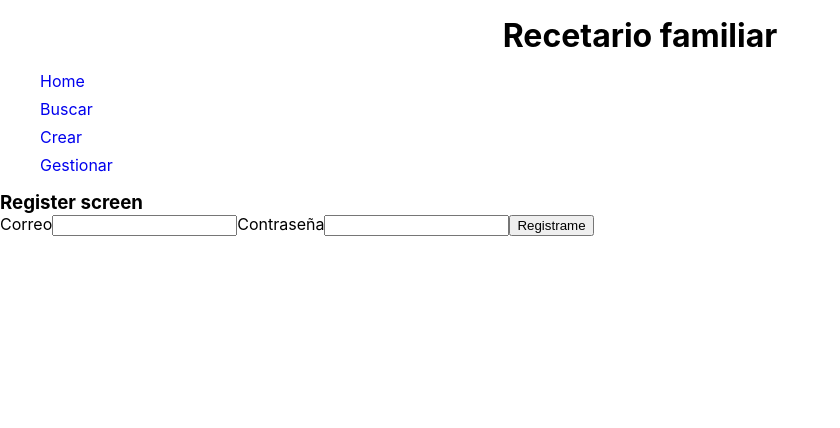
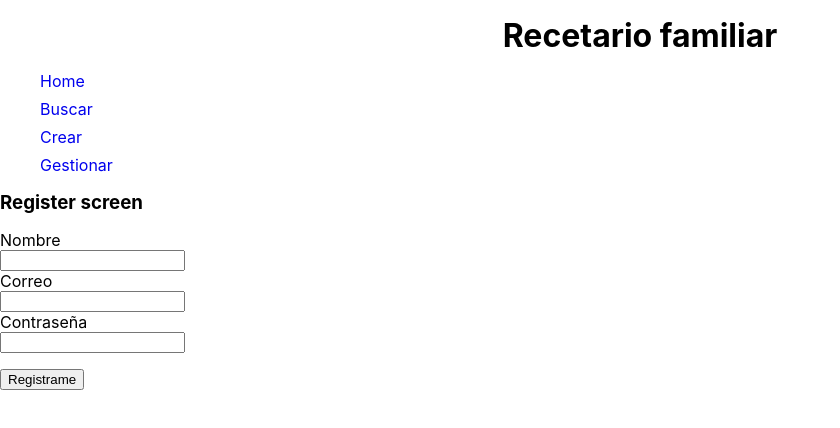
Before and after one commit to ernestopang513/recetarioFront, a React (Create React App) app: page /auth/register in a window 1280 px wide. Shown: the top 428 px of the page, without its empty margins (0-840 px from the left). Built offline with nearby package versions, Linux system fonts and the light colour scheme.

Commit message:
No logra registrar al usuario

```diff
--- a/src/components/auth/LoginScreen.js
+++ b/src/components/auth/LoginScreen.js
@@ -5,11 +5,7 @@ import { useForm } from '../../hooks/useForm';
 
 export const LoginScreen = ({setUid,setName}) => {
 
-    // const setUid = props.setUid;
-    // const setName = props.setName;
 
-
-    console.log(setUid)
     const [data, setData] = useState(null)
     const [loading, setLoading] = useState(false);
     const [error, seterror] = useState({
--- a/src/components/auth/RegisterScreen.js
+++ b/src/components/auth/RegisterScreen.js
@@ -1,32 +1,70 @@
 import React from 'react'
+import { useFetchCreateUsuario } from '../../hooks/useFetchCreateUsuario';
+import { useForm } from '../../hooks/useForm';
 
 export const RegisterScreen = () => {
+
+    const [{data, loading, error, msg}, postFuntion] = useFetchCreateUsuario()
+
+    const [formValues,handleInputChange, resetValues] = useForm()
+    const {correo = '', password = '', nombre = '', rol = 'USER_ROLE'} = formValues;
+
 
     const handleSubmit = async(e) => {
 
         e.preventDefault();
-        console.log('hola');
 
+        // console.log(formValues);
+        if(correo.replace(/\s+/g, '').length < 4 || password.replace(/\s+/g, '').length < 4 || nombre.replace(/\s+/g, '').length < 4 ){
+            alert('nop');
+            return;
+        }
+
+        postFuntion('usuarios', undefined, formValues, 'POST');
     }
     return (
         <>
             <h3>Register screen</h3>
-            <form onSubmit={handleSubmit}>
-                <label>Correo</label>
+            <form className='marginTop1rem' onSubmit={handleSubmit}>
+                <label className='displayBlock'>Nombre</label>
                 <input
+                    className='displayBlock'
+                    name = 'nombre'
+                    value={nombre}
+                    type='text'
+                    onChange={handleInputChange}
+                />
+                <label className='displayBlock' >Correo</label>
+                <input
+                    className='displayBlock'
                     name = 'correo'
+                    value={correo}
                     type='text'
+                    onChange={handleInputChange}
                 />
-                <label>Contraseña</label>
+                <label className='displayBlock'>Contraseña</label>
                 <input
+                    className='displayBlock'
                     name = 'password'
+                    value={password}
                     type= 'text'
+                    onChange={handleInputChange}
                 />
                 <input
+                    className='marginTop1rem'
                     type='submit'
                     value='Registrame'
                 />
             </form>
+            {
+                loading && <span>Cargando...</span>
+            }
+            {
+                error && <span>{msg}</span>
+            }
+            {
+                data && <pre>{JSON.stringify(data)}</pre>
+            }
         </>
     )
 }
--- a/src/components/crearReceta/CrearForm.js
+++ b/src/components/crearReceta/CrearForm.js
@@ -14,7 +14,7 @@ export const CrearForm = ({postFuntion,loading}) => {
             return;
         }
         postFuntion('recetas', undefined, formValues,'POST');
-        resetValues();
+        // resetValues();
     }
     return (
         <form className= "formContainer container" onSubmit = {handleSubmit}>
--- a/src/helpers/fetch.js
+++ b/src/helpers/fetch.js
@@ -34,12 +34,14 @@ const fetchSinToken = (endpoint, optional = '', data, method = 'GET') => {
 const fetchConToken = async(endpoint, optional = '', data, method = 'GET') => {
 
     const url = `http://localhost:8080/api/${endpoint}/${optional}`;
+    const token = localStorage.getItem('token');
+
 
     if(method === 'GET'){
         try {
             const respuesta = await fetch(url,{
                 headers: {
-                    'x-token': 'eyJhbGciOiJIUzI1NiIsInR5cCI6IkpXVCJ9.eyJ1aWQiOiI2MGY1MzkyYTI4NjA4NDBjNjgwOTg4NTQiLCJpYXQiOjE2MzI3ODE3OTMsImV4cCI6MTYzNTM3Mzc5M30.PCFmPlysqIdOeSzdVBLWpJpaFHiufbyMKPGCJURsKp4',
+                    'x-token': token,
                     'content-type': 'application/json'
                 }
             });
@@ -54,7 +56,7 @@ const fetchConToken = async(endpoint, optional = '', data, method = 'GET') => {
             const respuesta = await fetch(url,{
                 method,
                 headers:{
-                    'x-token': 'eyJhbGciOiJIUzI1NiIsInR5cCI6IkpXVCJ9.eyJ1aWQiOiI2MGY1MzkyYTI4NjA4NDBjNjgwOTg4NTQiLCJpYXQiOjE2MzI3ODE3OTMsImV4cCI6MTYzNTM3Mzc5M30.PCFmPlysqIdOeSzdVBLWpJpaFHiufbyMKPGCJURsKp4',
+                    'x-token': token,
                     'content-type': 'application/json'
                 },
                 body: JSON.stringify(data)
--- a/src/router/AppRouter.js
+++ b/src/router/AppRouter.js
@@ -63,7 +63,7 @@ export const AppRouter = () => {
                             <Link to = '/private/crear'>Crear</Link>
                         </li >
                         <li className = 'marginBottomMrem'>
-                            <Link to = '/gestionar'>Gestionar</Link>
+                            <Link to = '/private/gestionar'>Gestionar</Link>
                         </li>
                         {/* <li className = 'marginBottomMrem'>
                             <Link to = '/auth/login'>Login</Link>
@@ -92,11 +92,11 @@ export const AppRouter = () => {
                         path = '/crear'
                         component = { CrearReceta}
                     /> */}
-                    <Route
+                    {/* <Route
                         exact
                         path = '/gestionar'
                         component = { () => (<p>Ruta para gestionar las recetas</p>)}
-                    />
+                    /> */}
 
                     {/* <Route
                         exact
--- a/src/router/PrivateRouter.js
+++ b/src/router/PrivateRouter.js
@@ -22,6 +22,12 @@ export const PrivateRouter = () => {
                     <RecetaScreen/>
                 </Route>
 
+                <Route
+                        exact
+                        path = '/private/gestionar'
+                        component = { () => (<p>Ruta para gestionar las recetas</p>)}
+                    />
+
                 <Redirect to = '/'/>
 
             </Switch>
```
